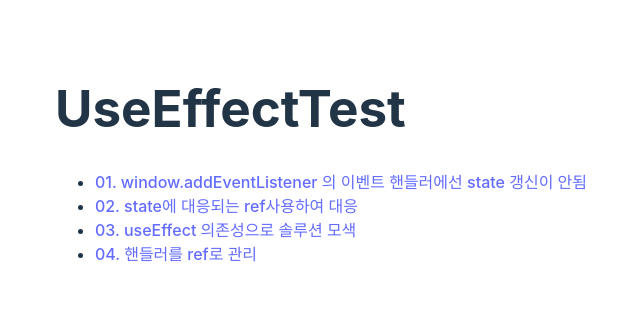
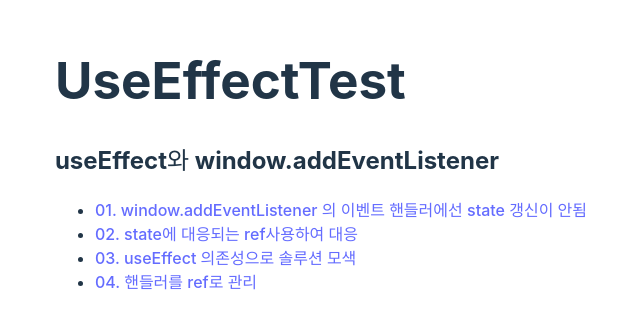
Before and after one commit to hoisharka/useEffectTEst, a React (Vite) app: page / in a window 1280 px wide. Shown: the part 236-564 px from the top of the page, without its empty margins (319-959 px from the left). Built offline with nearby package versions, Linux system fonts and the light colour scheme; the HTML template or start-up script is replaced by a standard one.

Commit message:
테스트 주제 구분

```diff
--- a/src/components/Home.tsx
+++ b/src/components/Home.tsx
@@ -3,9 +3,14 @@ const Home = () => {
   return (
     <div>
       <h1>UseEffectTest</h1>
+
+      <div>
+        <h2>useEffect와 window.addEventListener</h2>
         <ul>
           <li>
-          <a href={`/test01`}>01. window.addEventListener 의 이벤트 핸들러에선 state 갱신이 안됨</a>
+            <a href={`/test01`}>
+              01. window.addEventListener 의 이벤트 핸들러에선 state 갱신이 안됨
+            </a>
           </li>
           <li>
             <a href={`/test02`}>02. state에 대응되는 ref사용하여 대응 </a>
@@ -18,6 +23,7 @@ const Home = () => {
           </li>
         </ul>
       </div>
+    </div>
   )
 }
 
```
Lines whose indentation alone changed are shown as unchanged.
